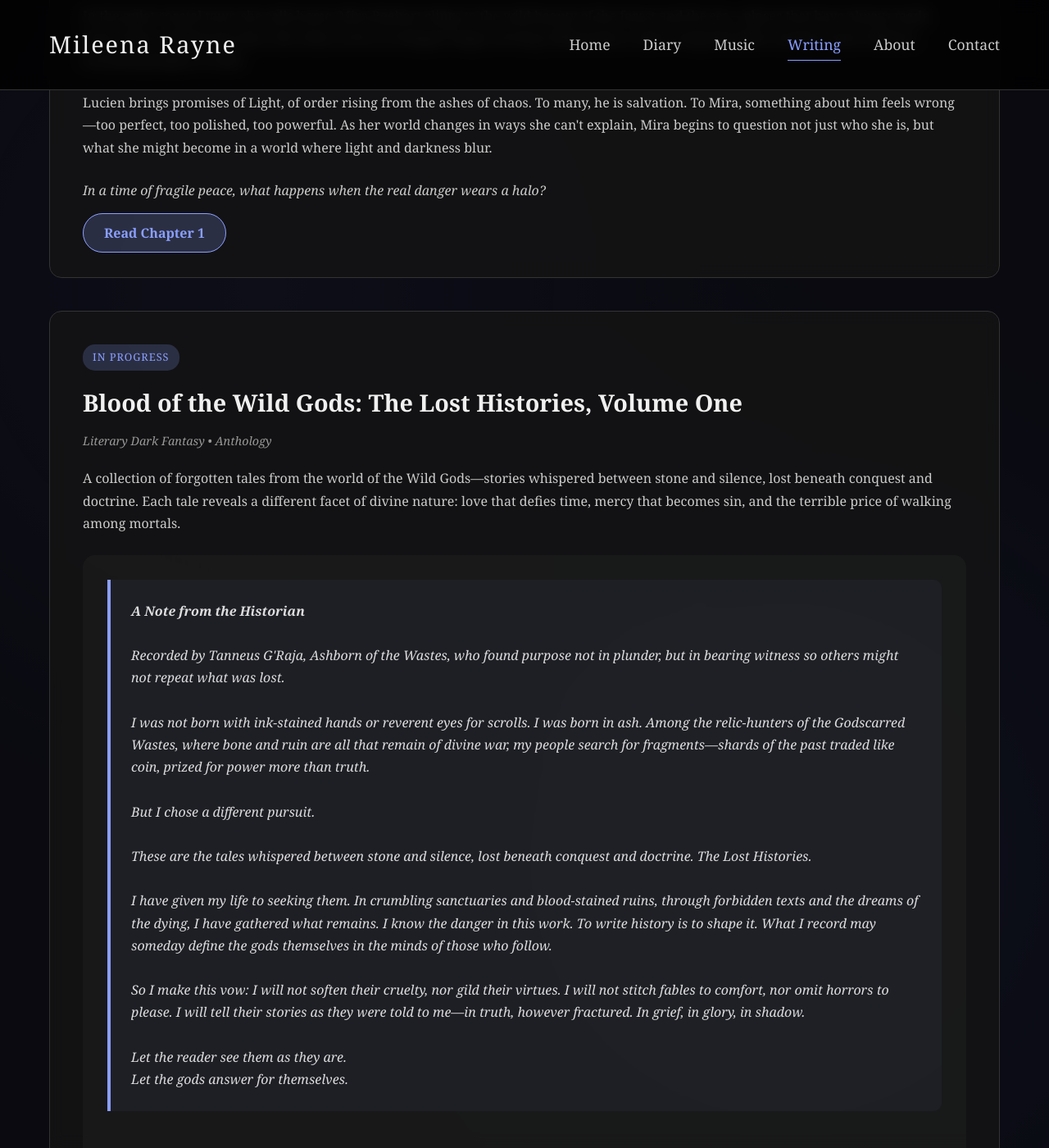
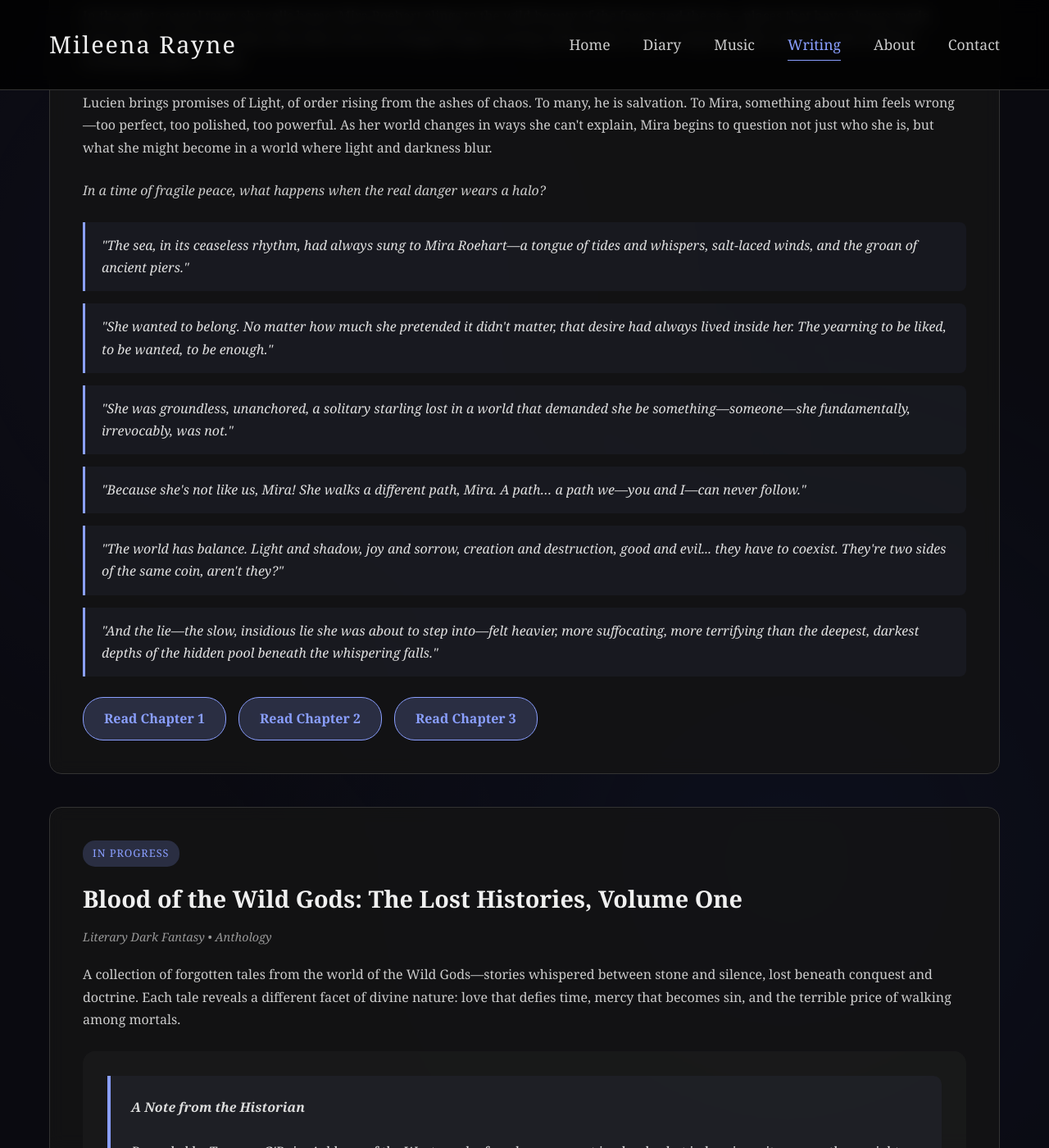
Before and after one commit to Mileena28/Mileena28.github.io, a Jekyll site: the page built from writing.html, in a window 1280 px wide and 1400 px high, scrolled down 2833 px. Shown: the whole window at 82% size. Built offline with Jekyll 4.4.1, drawn with Linux system fonts in a browser that asks for light colours.

Commit message:
Update writing.html

```diff
--- a/writing.html
+++ b/writing.html
@@ -235,6 +235,27 @@ title: Writing
         border-bottom-color: #8a9fff;
     }
 
+    .chapter-links {
+        display: flex;
+        gap: 15px;
+        flex-wrap: wrap;
+        margin-top: 20px;
+    }
+
+    .chapter-quotes {
+        margin: 25px 0;
+    }
+
+    .chapter-quote {
+        background: rgba(138, 159, 255, 0.05);
+        border-left: 3px solid #8a9fff;
+        padding: 15px 20px;
+        margin: 15px 0;
+        font-style: italic;
+        color: #e0e0e0;
+        border-radius: 0 8px 8px 0;
+    }
+
     /* Lost Histories Section */
     .lost-histories-container {
         background: rgba(30, 30, 30, 0.6);
@@ -303,37 +324,6 @@ title: Writing
         color: #e0e0e0;
     }
 
-    }
-
-    /* Writing Philosophy */
-    .philosophy-section {
-        padding: 80px 0;
-    }
-
-    .philosophy-content {
-        max-width: 800px;
-        margin: 0 auto;
-        text-align: center;
-    }
-
-    .philosophy-quote {
-        font-size: 1.4em;
-        color: #ddd;
-        font-style: italic;
-        line-height: 1.6;
-        margin-bottom: 30px;
-        border-left: 4px solid #8a9fff;
-        padding-left: 30px;
-        text-align: left;
-    }
-
-    .philosophy-text {
-        color: #ccc;
-        font-size: 1.1em;
-        line-height: 1.8;
-        text-align: left;
-    }
-
     /* Mobile Responsive */
     @media (max-width: 1024px) {
         .featured-book {
@@ -359,6 +349,10 @@ title: Writing
 
         .project-card {
             padding: 25px;
+        }
+
+        .chapter-links {
+            flex-direction: column;
         }
     }
 </style>
@@ -455,7 +449,37 @@ title: Writing
                 <em>In a time of fragile peace, what happens when the real danger wears a halo?</em>
             </p>
 
-<a href="/chapters/the-chosen/chapter-01/" class="book-link secondary">Read Chapter 1</a>
+            <div class="chapter-quotes">
+                <div class="chapter-quote">
+                    "The sea, in its ceaseless rhythm, had always sung to Mira Roehart—a tongue of tides and whispers, salt-laced winds, and the groan of ancient piers."
+                </div>
+
+                <div class="chapter-quote">
+                    "She wanted to belong. No matter how much she pretended it didn't matter, that desire had always lived inside her. The yearning to be liked, to be wanted, to be enough."
+                </div>
+
+                <div class="chapter-quote">
+                    "She was groundless, unanchored, a solitary starling lost in a world that demanded she be something—someone—she fundamentally, irrevocably, was not."
+                </div>
+
+                <div class="chapter-quote">
+                    "Because she's not like us, Mira! She walks a different path, Mira. A path… a path we—you and I—can never follow."
+                </div>
+
+                <div class="chapter-quote">
+                    "The world has balance. Light and shadow, joy and sorrow, creation and destruction, good and evil... they have to coexist. They're two sides of the same coin, aren't they?"
+                </div>
+
+                <div class="chapter-quote">
+                    "And the lie—the slow, insidious lie she was about to step into—felt heavier, more suffocating, more terrifying than the deepest, darkest depths of the hidden pool beneath the whispering falls."
+                </div>
+            </div>
+
+            <div class="chapter-links">
+                <a href="/chapters/the-chosen/chapter-01/" class="book-link secondary">Read Chapter 1</a>
+                <a href="/chapters/the-chosen/chapter-02/" class="book-link secondary">Read Chapter 2</a>
+                <a href="/chapters/the-chosen/chapter-03/" class="book-link secondary">Read Chapter 3</a>
+            </div>
         </div>
 
         <!-- The Lost Histories -->
```
